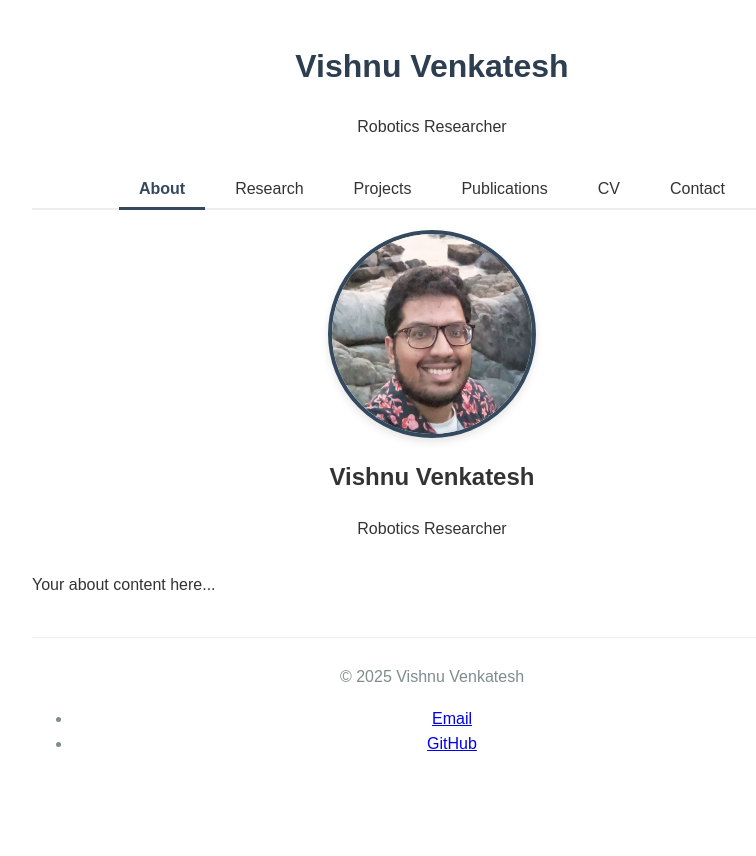
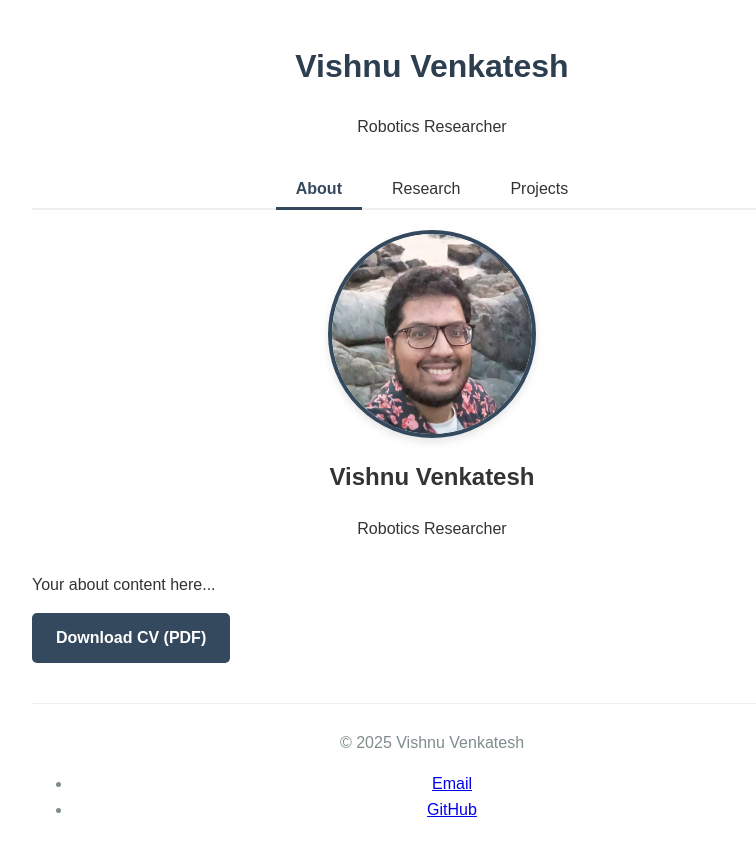
Before and after one commit to Vishnu96/Vishnu96.github.io, a Jekyll site: the page built from index.html, in a window 1280 px wide. Shown: the top 856 px of the page, without its empty margins (208-964 px from the left). Built offline with Jekyll 4.4.1, drawn with Linux system fonts in a browser that asks for light colours.

Commit message:
added download, reduced tabs

```diff
--- a/_includes/about.html
+++ b/_includes/about.html
@@ -10,4 +10,8 @@
     <div class="about-text">
         <p>Your about content here...</p>
     </div>
+
+    <a href="/files/VVResume.pdf" download="Vishnu_Venkatesh_CV.pdf" class="download-btn">
+        Download CV (PDF)
+    </a>
 </div>
--- a/_includes/contact.html
+++ /dev/null
@@ -1,7 +0,0 @@
-<div class="contact-content">
-    <h2>Contact</h2>
-
-    <div class="intro-section">
-        <p>Lorem Ipsum.</p>
-    </div>
-</div>
--- a/_includes/cv.html
+++ /dev/null
@@ -1,7 +0,0 @@
-<div class="cv-content">
-    <h2>CV</h2>
-
-    <div class="intro-section">
-        <p>Lorem Ipsum.</p>
-    </div>
-</div>
--- a/_includes/publications.html
+++ /dev/null
@@ -1,7 +0,0 @@
-<div class="publications-content">
-    <h2>Publications</h2>
-
-    <div class="intro-section">
-        <p>Lorem Ipsum.</p>
-    </div>
-</div>
--- a/css/main.css
+++ b/css/main.css
@@ -260,3 +260,19 @@ footer {
     object-position: center;
     display: block;
 }
+
+.download-btn {
+    display: inline-block;
+    padding: 12px 24px;
+    background-color: #34495e;
+    color: white;
+    text-decoration: none;
+    border-radius: 5px;
+    font-weight: bold;
+    transition: background-color 0.3s ease;
+}
+
+.download-btn:hover {
+    background-color: #2c3e50;
+    color: white;
+}
--- a/index.html
+++ b/index.html
@@ -8,9 +8,6 @@ title: Home
     <button class="tab-button active" data-tab="about">About</button>
     <button class="tab-button" data-tab="research">Research</button>
     <button class="tab-button" data-tab="projects">Projects</button>
-    <button class="tab-button" data-tab="publications">Publications</button>
-    <button class="tab-button" data-tab="cv">CV</button>
-    <button class="tab-button" data-tab="contact">Contact</button>
   </div>
 
   <div class="tab-content">
@@ -38,28 +35,5 @@ title: Home
       <p>Here are some of my notable projects:</p> -->
       <!-- Project list here -->
     </div>
-
-    <!-- Publications Section -->
-    <div id="publications" class="content-section">
-      {% include publications.html %}
-      <!-- <h2>Publications</h2>
-      <p>My academic publications:</p> -->
-      <!-- Publications list here -->
-    </div>
-
-    <!-- CV Section -->
-    <div id="cv" class="content-section">
-      {% include cv.html %}
-      <!-- <h2>Curriculum Vitae</h2> -->
-      <!-- CV content here -->
-    </div>
-
-    <!-- Contact Section -->
-    <div id="contact" class="content-section">
-      {% include contact.html %}
-      <!-- <h2>Contact</h2>
-      <p>You can reach me at: [your contact information]</p> -->
-      <!-- Contact information here -->
-    </div>
   </div>
 </div>
```
